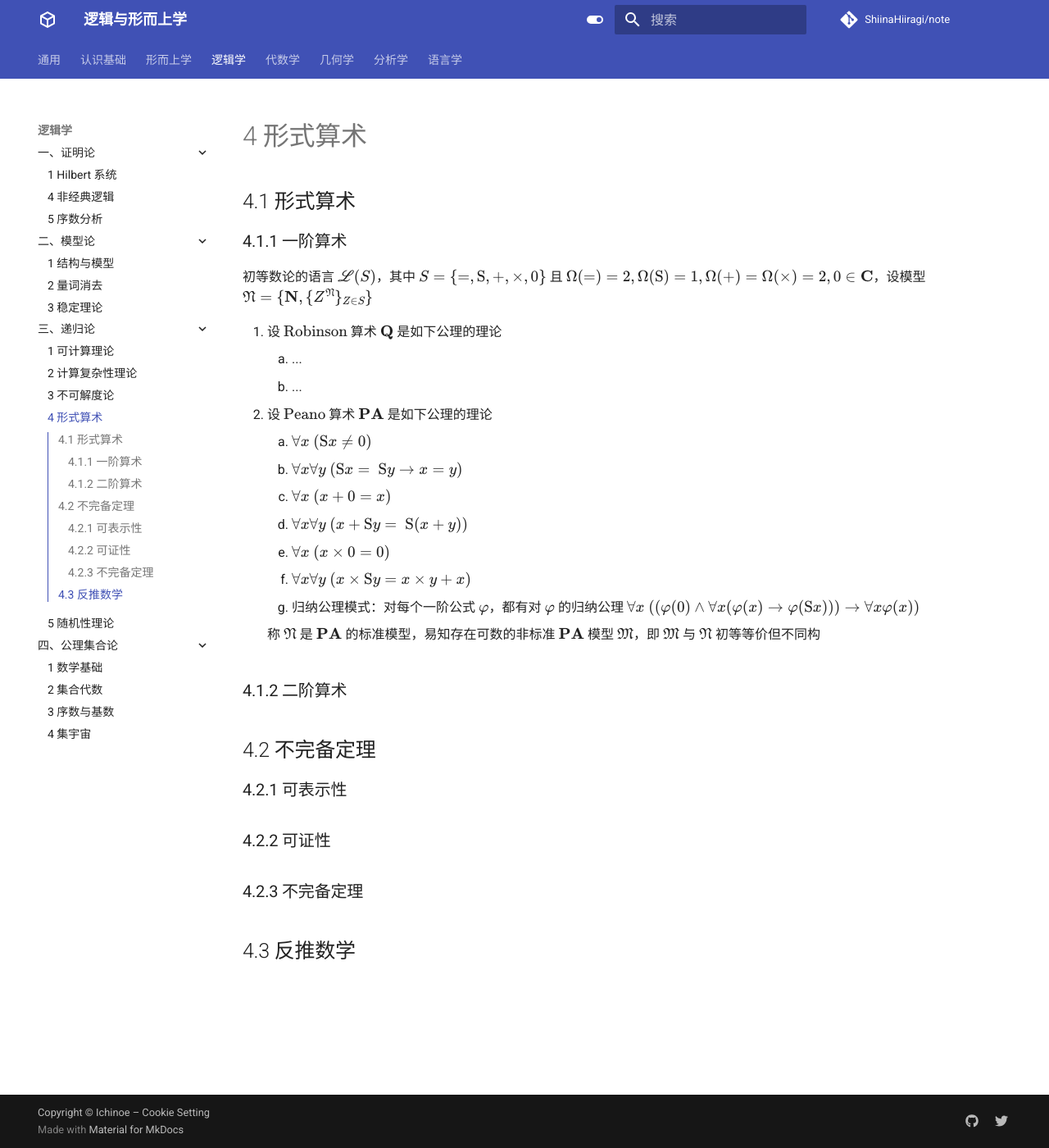
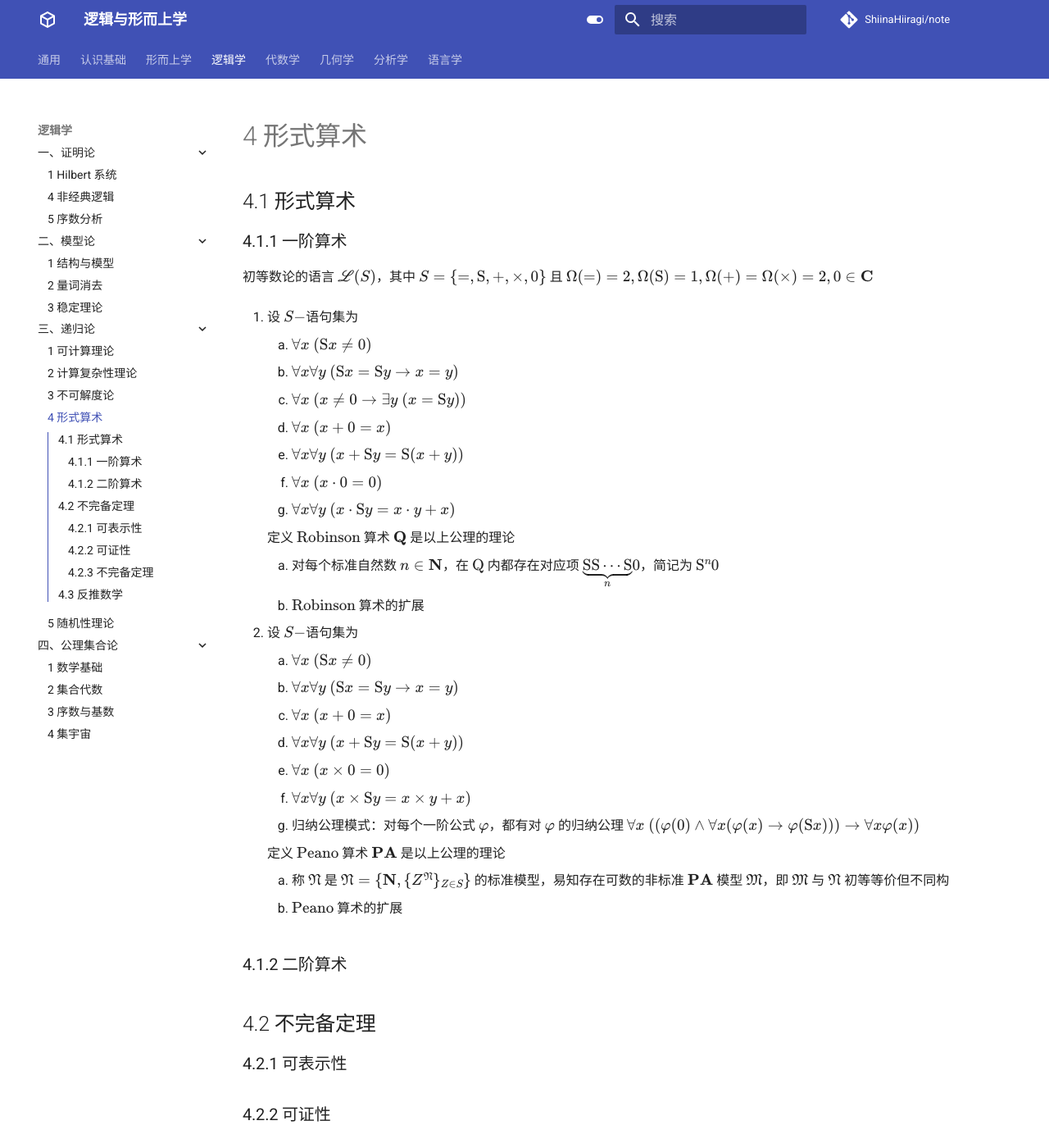
Before and after one commit to ShiinaHiiragi/note, an MkDocs documentation site: the page built from docs/logic/rec/arith.md, in a window 1280 px wide and 1400 px high. Shown: the whole window at 82% size. Built offline with MkDocs 1.6.1 and Material for MkDocs 9.7.7, drawn with Linux system fonts in a browser that asks for light colours; comment, search, counter and statistics services are not loaded.

Commit message:
standardize arith

```diff
--- a/docs/logic/rec/arith.md
+++ b/docs/logic/rec/arith.md
@@ -2,21 +2,35 @@
 
 ## 4.1 形式算术
 ### 4.1.1 一阶算术
-初等数论的语言 $\mathscr L(S)$，其中 $S = \{=, \mathrm{S}, +, \times, 0\}$ 且 $\Omega(=) = 2, \Omega(\mathrm{S}) = 1, \Omega(+) = \Omega(\times) = 2, 0 \in \mathbf C$，设模型 $\mathfrak N = \{\mathbf N, \{Z^{\mathfrak N}\}_{Z \in S}\}$
+初等数论的语言 $\mathscr L(S)$，其中 $S = \{=, \mathrm{S}, +, \times, 0\}$ 且 $\Omega(=) = 2, \Omega(\mathrm{S}) = 1, \Omega(+) = \Omega(\times) = 2, 0 \in \mathbf C$
 
-1. 设 $\text{Robinson}$ 算术 $\mathbf{Q}$ 是如下公理的理论
-    1. ...
-    2. ...
-2. 设 $\text{Peano}$ 算术 $\mathbf{PA}$ 是如下公理的理论
+1. 设 $S-$语句集为
+    1. $\forall x  \ (\mathrm{S} x \not = 0)$
+    2. $\forall x \forall y \ (\mathrm{S} x = \mathrm{S} y \rightarrow x = y)$
+    3. $\forall x \ (x \not = 0 \rightarrow \exists y \ (x = \mathrm{S} y))$
+    4. $\forall x \ (x+0 = x)$
+    5. $\forall x \forall y \ (x+\mathrm{S} y = \mathrm{S}(x+y))$
+    6. $\forall x \ (x \cdot 0 = 0)$
+    7. $\forall x \forall y \ (x \cdot \mathrm{S} y = x \cdot y+x)$
+
+    定义 $\text{Robinson}$ 算术 $\mathbf{Q}$ 是以上公理的理论
+
+    1. 对每个标准自然数 $n \in \mathbf{N}$，在 $\mathrm{Q}$ 内都存在对应项 $\small \underbrace{\normalsize \mathrm{S} \mathrm{S}\cdots \mathrm{S}}_{\normalsize n} \normalsize 0$，简记为 $\mathrm{S}^{n} 0$
+    2. $\text{Robinson}$ 算术的扩展
+
+2. 设 $S-$语句集为
     1. $\forall x \ (\mathrm{S} x \not = 0)$
-    2. $\forall x \forall y \ (\mathrm{S} x = \mathrm{~S} y \rightarrow x = y)$
+    2. $\forall x \forall y \ (\mathrm{S} x = \mathrm{S} y \rightarrow x = y)$
     3. $\forall x \ (x+0 = x)$
-    4. $\forall x \forall y \ (x+\mathrm{S} y = \mathrm{~S}(x+y))$
+    4. $\forall x \forall y \ (x+\mathrm{S} y = \mathrm{S}(x+y))$
     5. $\forall x \ (x \times 0 = 0)$
     6. $\forall x \forall y \ (x \times \mathrm{S} y = x \times y+x)$
     7. 归纳公理模式：对每个一阶公式 $\varphi$，都有对 $\varphi$ 的归纳公理 $\forall x \ ((\varphi(0) \wedge \forall x(\varphi(x) \rightarrow \varphi(\mathrm{S} x))) \rightarrow \forall x \varphi(x))$
 
-    称 $\mathfrak N$ 是 $\textbf{PA}$ 的标准模型，易知存在可数的非标准 $\mathbf{PA}$ 模型 $\mathfrak M$，即 $\mathfrak M$ 与 $\mathfrak N$ 初等等价但不同构
+    定义 $\text{Peano}$ 算术 $\mathbf{PA}$ 是以上公理的理论
+
+    1. 称 $\mathfrak N$ 是 $\mathfrak N = \{\mathbf N, \{Z^{\mathfrak N}\}_{Z \in S}\}$ 的标准模型，易知存在可数的非标准 $\mathbf{PA}$ 模型 $\mathfrak M$，即 $\mathfrak M$ 与 $\mathfrak N$ 初等等价但不同构
+    2. $\text{Peano}$ 算术的扩展
 
 ### 4.1.2 二阶算术
 
```
